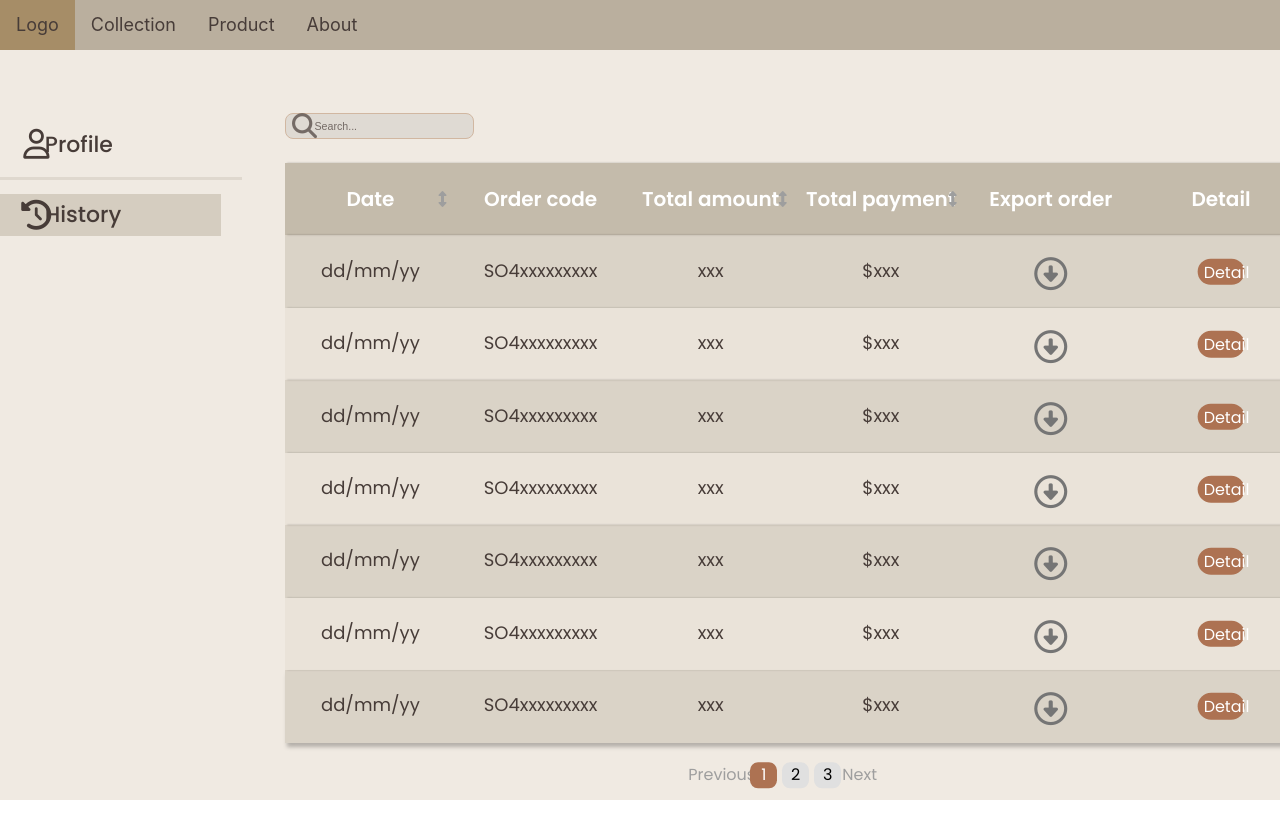
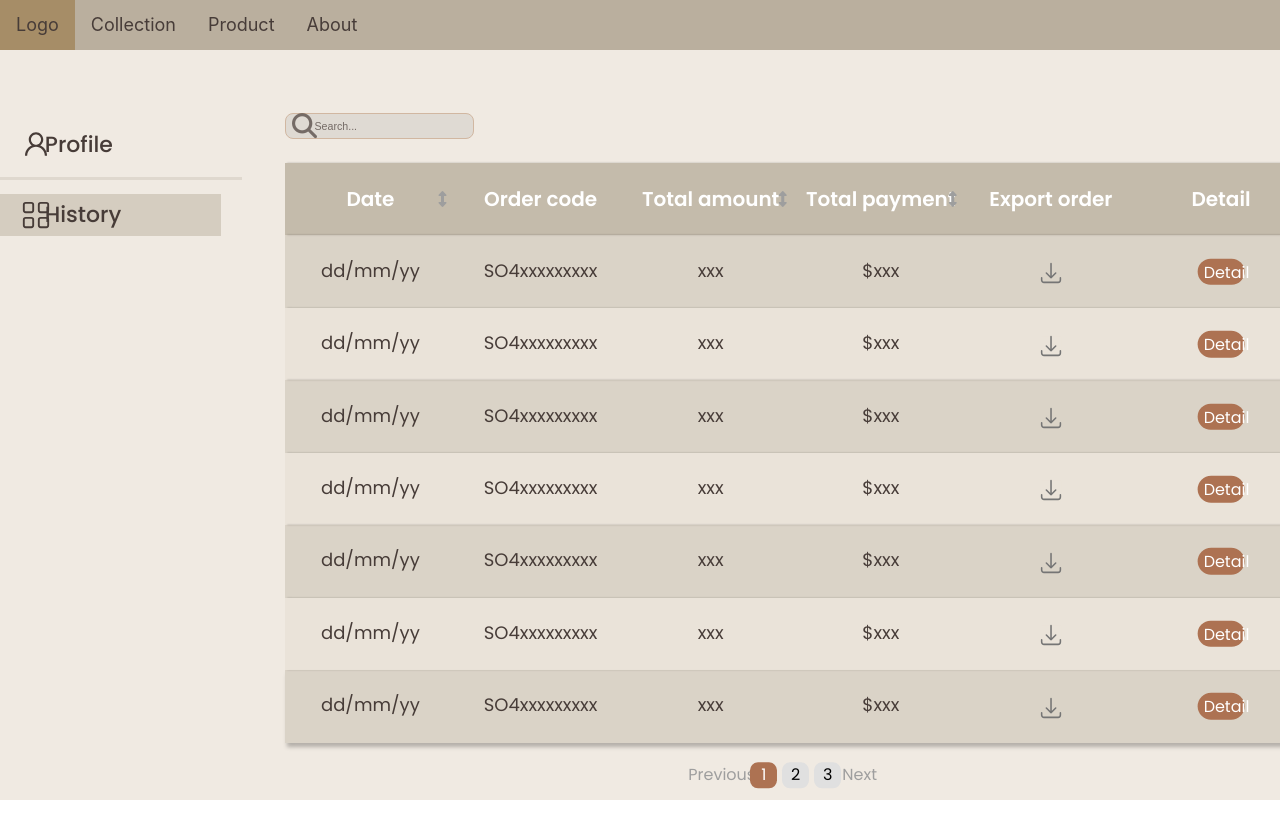
Before and after one commit to huylucwork/furniture-showroom, a React (Create React App) app in the folder client/: page /user/history in a window 1280 px wide. Built offline with nearby package versions, Linux system fonts and the light colour scheme; a web font is replaced by a local one.

Commit message:
fix modal and icon

```diff
--- a/client/src/styles/history.css
+++ b/client/src/styles/history.css
@@ -220,7 +220,7 @@
     background-color: #EAE3D9;
 }
 
-.history_table_dowload-btn {
+.history_table_download-btn {
     position: absolute;
     top: 52%;
     left: 50%;
@@ -238,10 +238,11 @@
 
 .history_download-icon {
     position: absolute;
-    top: 52%;
+    top: 50%;
     left: 50%;
     transform: translate(-50%, -50%);
-    font-size: 3.3rem;
+    width: 25px;
+    height: 25px;
     color: #757575;
     pointer-events: none;
 }
@@ -349,17 +350,17 @@
 
 .history_detail_info {
     position: absolute;
-    top: 7.34%;
+    bottom: 0;
     float: left;
     width: 38.55%;
-    height: 92.66%;
+    height: 90.5%;
     border-right: 1px solid #D1B7A1;
 }
 
 .history_detail_user-info {
     position: absolute;
     left: 5%;
-    width: 92%;
+    width: 90%;
     height: 86%;
     border-bottom: 1px solid #D1B7A1;
 }
@@ -479,7 +480,7 @@
     position: absolute;
     left: 17.5%;
     width: 47.5%;
-    height: 76%;
+    height: 67%;
 }
 
 .history_detail_item-name {
@@ -524,7 +525,8 @@
 .history_detail_item-price {
     position: absolute;
     left: 80%;
-    top: 10%;
+    top: 50%;
+    transform: translateY(-50%);
     font-family: "Poppins", Arial, Helvetica, sans-serif;
     width: 16%;
     height: 67.5%;
--- a/client/src/user/history.jsx
+++ b/client/src/user/history.jsx
@@ -145,13 +145,13 @@ export default function History() {
           <button className="history_user_sidebar-btn" type="button">
             Profile
           </button>
-          <i class="fa-regular fa-user history_user-icon"></i>
+          <svg xmlns="http://www.w3.org/2000/svg" width="1em" height="1em" preserveAspectRatio="xMidYMid meet" viewBox="0 0 1024 1024" class="history_user-icon"><path fill="currentColor" d="M858.5 763.6a374 374 0 0 0-80.6-119.5a375.63 375.63 0 0 0-119.5-80.6c-.4-.2-.8-.3-1.2-.5C719.5 518 760 444.7 760 362c0-137-111-248-248-248S264 225 264 362c0 82.7 40.5 156 102.8 201.1c-.4.2-.8.3-1.2.5c-44.8 18.9-85 46-119.5 80.6a375.63 375.63 0 0 0-80.6 119.5A371.7 371.7 0 0 0 136 901.8a8 8 0 0 0 8 8.2h60c4.4 0 7.9-3.5 8-7.8c2-77.2 33-149.5 87.8-204.3c56.7-56.7 132-87.9 212.2-87.9s155.5 31.2 212.2 87.9C779 752.7 810 825 812 902.2c.1 4.4 3.6 7.8 8 7.8h60a8 8 0 0 0 8-8.2c-1-47.8-10.9-94.3-29.5-138.2zM512 534c-45.9 0-89.1-17.9-121.6-50.4S340 407.9 340 362c0-45.9 17.9-89.1 50.4-121.6S466.1 190 512 190s89.1 17.9 121.6 50.4S684 316.1 684 362c0 45.9-17.9 89.1-50.4 121.6S557.9 534 512 534z"/></svg>
         </div>
         <div className="history_sidebar_container">
           <button className="history_user_sidebar-btn history_user-history history_sidebar_focus" type="button">
             History
           </button>
-          <i className="fa-solid fa-clock-rotate-left history_user-icon"></i>
+          <svg xmlns="http://www.w3.org/2000/svg" width="1em" height="1em" preserveAspectRatio="xMidYMid meet" viewBox="0 0 16 16" class="history_user-icon"><path fill="currentColor" d="M1 2.5A1.5 1.5 0 0 1 2.5 1h3A1.5 1.5 0 0 1 7 2.5v3A1.5 1.5 0 0 1 5.5 7h-3A1.5 1.5 0 0 1 1 5.5v-3zM2.5 2a.5.5 0 0 0-.5.5v3a.5.5 0 0 0 .5.5h3a.5.5 0 0 0 .5-.5v-3a.5.5 0 0 0-.5-.5h-3zm6.5.5A1.5 1.5 0 0 1 10.5 1h3A1.5 1.5 0 0 1 15 2.5v3A1.5 1.5 0 0 1 13.5 7h-3A1.5 1.5 0 0 1 9 5.5v-3zm1.5-.5a.5.5 0 0 0-.5.5v3a.5.5 0 0 0 .5.5h3a.5.5 0 0 0 .5-.5v-3a.5.5 0 0 0-.5-.5h-3zM1 10.5A1.5 1.5 0 0 1 2.5 9h3A1.5 1.5 0 0 1 7 10.5v3A1.5 1.5 0 0 1 5.5 15h-3A1.5 1.5 0 0 1 1 13.5v-3zm1.5-.5a.5.5 0 0 0-.5.5v3a.5.5 0 0 0 .5.5h3a.5.5 0 0 0 .5-.5v-3a.5.5 0 0 0-.5-.5h-3zm6.5.5A1.5 1.5 0 0 1 10.5 9h3a1.5 1.5 0 0 1 1.5 1.5v3a1.5 1.5 0 0 1-1.5 1.5h-3A1.5 1.5 0 0 1 9 13.5v-3zm1.5-.5a.5.5 0 0 0-.5.5v3a.5.5 0 0 0 .5.5h3a.5.5 0 0 0 .5-.5v-3a.5.5 0 0 0-.5-.5h-3z"/></svg>
         </div>
       </div>
       <div className="history_content">
@@ -203,7 +203,11 @@ export default function History() {
               <p className="history_table_text">$xxx</p>
             </div>
             <div className="history_table-element">
-              <button className="history_table_dowload-btn history_table_overwrite-bgr"><i className="fa-regular fa-circle-down history_download-icon"></i></button>
+              <button className="history_table_download-btn history_table_overwrite-bgr">
+                <svg xmlns="http://www.w3.org/2000/svg" fill="none" viewBox="0 0 24 24" stroke-width="1.5" stroke="currentColor" class="w-6 h-6 history_download-icon">
+                  <path stroke-linecap="round" stroke-linejoin="round" d="M3 16.5v2.25A2.25 2.25 0 005.25 21h13.5A2.25 2.25 0 0021 18.75V16.5M16.5 12L12 16.5m0 0L7.5 12m4.5 4.5V3" />
+                </svg>
+              </button>
             </div>
             <div className="history_table-element">
               <button className="history_detail-btn" onClick={history_openModal}>Detail</button>
@@ -223,7 +227,11 @@ export default function History() {
               <p className="history_table_text">$xxx</p>
             </div>
             <div className="history_table-element">
-              <button className="history_table_dowload-btn"><i className="fa-regular fa-circle-down history_download-icon"></i></button>
+              <button className="history_table_download-btn">
+                <svg xmlns="http://www.w3.org/2000/svg" fill="none" viewBox="0 0 24 24" stroke-width="1.5" stroke="currentColor" class="w-6 h-6 history_download-icon">
+                  <path stroke-linecap="round" stroke-linejoin="round" d="M3 16.5v2.25A2.25 2.25 0 005.25 21h13.5A2.25 2.25 0 0021 18.75V16.5M16.5 12L12 16.5m0 0L7.5 12m4.5 4.5V3" />
+                </svg>
+              </button>
             </div>
             <div className="history_table-element">
               <button className="history_detail-btn" onClick={history_openModal}>Detail</button>
@@ -243,7 +251,11 @@ export default function History() {
               <p className="history_table_text">$xxx</p>
             </div>
             <div className="history_table-element">
-              <button className="history_table_dowload-btn history_table_overwrite-bgr"><i className="fa-regular fa-circle-down history_download-icon"></i></button>
+              <button className="history_table_download-btn history_table_overwrite-bgr">
+                <svg xmlns="http://www.w3.org/2000/svg" fill="none" viewBox="0 0 24 24" stroke-width="1.5" stroke="currentColor" class="w-6 h-6 history_download-icon">
+                  <path stroke-linecap="round" stroke-linejoin="round" d="M3 16.5v2.25A2.25 2.25 0 005.25 21h13.5A2.25 2.25 0 0021 18.75V16.5M16.5 12L12 16.5m0 0L7.5 12m4.5 4.5V3" />
+                </svg>
+              </button>
             </div>
             <div className="history_table-element">
               <button className="history_detail-btn" onClick={history_openModal}>Detail</button>
@@ -263,7 +275,11 @@ export default function History() {
               <p className="history_table_text">$xxx</p>
             </div>
             <div className="history_table-element">
-              <button className="history_table_dowload-btn"><i className="fa-regular fa-circle-down history_download-icon"></i></button>
+              <button className="history_table_download-btn">
+                <svg xmlns="http://www.w3.org/2000/svg" fill="none" viewBox="0 0 24 24" stroke-width="1.5" stroke="currentColor" class="w-6 h-6 history_download-icon">
+                  <path stroke-linecap="round" stroke-linejoin="round" d="M3 16.5v2.25A2.25 2.25 0 005.25 21h13.5A2.25 2.25 0 0021 18.75V16.5M16.5 12L12 16.5m0 0L7.5 12m4.5 4.5V3" />
+                </svg>
+              </button>
             </div>
             <div className="history_table-element">
               <button className="history_detail-btn" onClick={history_openModal}>Detail</button>
@@ -283,7 +299,11 @@ export default function History() {
               <p className="history_table_text">$xxx</p>
             </div>
             <div className="history_table-element">
-              <button className="history_table_dowload-btn history_table_overwrite-bgr"><i className="fa-regular fa-circle-down history_download-icon"></i></button>
+              <button className="history_table_download-btn history_table_overwrite-bgr">
+                <svg xmlns="http://www.w3.org/2000/svg" fill="none" viewBox="0 0 24 24" stroke-width="1.5" stroke="currentColor" class="w-6 h-6 history_download-icon">
+                  <path stroke-linecap="round" stroke-linejoin="round" d="M3 16.5v2.25A2.25 2.25 0 005.25 21h13.5A2.25 2.25 0 0021 18.75V16.5M16.5 12L12 16.5m0 0L7.5 12m4.5 4.5V3" />
+                </svg>
+              </button>
             </div>
             <div className="history_table-element">
               <button className="history_detail-btn" onClick={history_openModal}>Detail</button>
@@ -303,7 +323,11 @@ export default function History() {
               <p className="history_table_text">$xxx</p>
             </div>
             <div className="history_table-element">
-              <button className="history_table_dowload-btn"><i className="fa-regular fa-circle-down history_download-icon"></i></button>
+              <button className="history_table_download-btn">
+                <svg xmlns="http://www.w3.org/2000/svg" fill="none" viewBox="0 0 24 24" stroke-width="1.5" stroke="currentColor" class="w-6 h-6 history_download-icon">
+                  <path stroke-linecap="round" stroke-linejoin="round" d="M3 16.5v2.25A2.25 2.25 0 005.25 21h13.5A2.25 2.25 0 0021 18.75V16.5M16.5 12L12 16.5m0 0L7.5 12m4.5 4.5V3" />
+                </svg>
+              </button>
             </div>
             <div className="history_table-element">
               <button className="history_detail-btn" onClick={history_openModal}>Detail</button>
@@ -323,7 +347,11 @@ export default function History() {
               <p className="history_table_text">$xxx</p>
             </div>
             <div className="history_table-element">
-              <button className="history_table_dowload-btn history_table_overwrite-bgr"><i className="fa-regular fa-circle-down history_download-icon"></i></button>
+              <button className="history_table_download-btn history_table_overwrite-bgr">
+                <svg xmlns="http://www.w3.org/2000/svg" fill="none" viewBox="0 0 24 24" stroke-width="1.5" stroke="currentColor" class="w-6 h-6 history_download-icon">
+                  <path stroke-linecap="round" stroke-linejoin="round" d="M3 16.5v2.25A2.25 2.25 0 005.25 21h13.5A2.25 2.25 0 0021 18.75V16.5M16.5 12L12 16.5m0 0L7.5 12m4.5 4.5V3" />
+                </svg>
+              </button>
             </div>
             <div className="history_table-element">
               <button className="history_detail-btn" onClick={history_openModal}>Detail</button>
```
